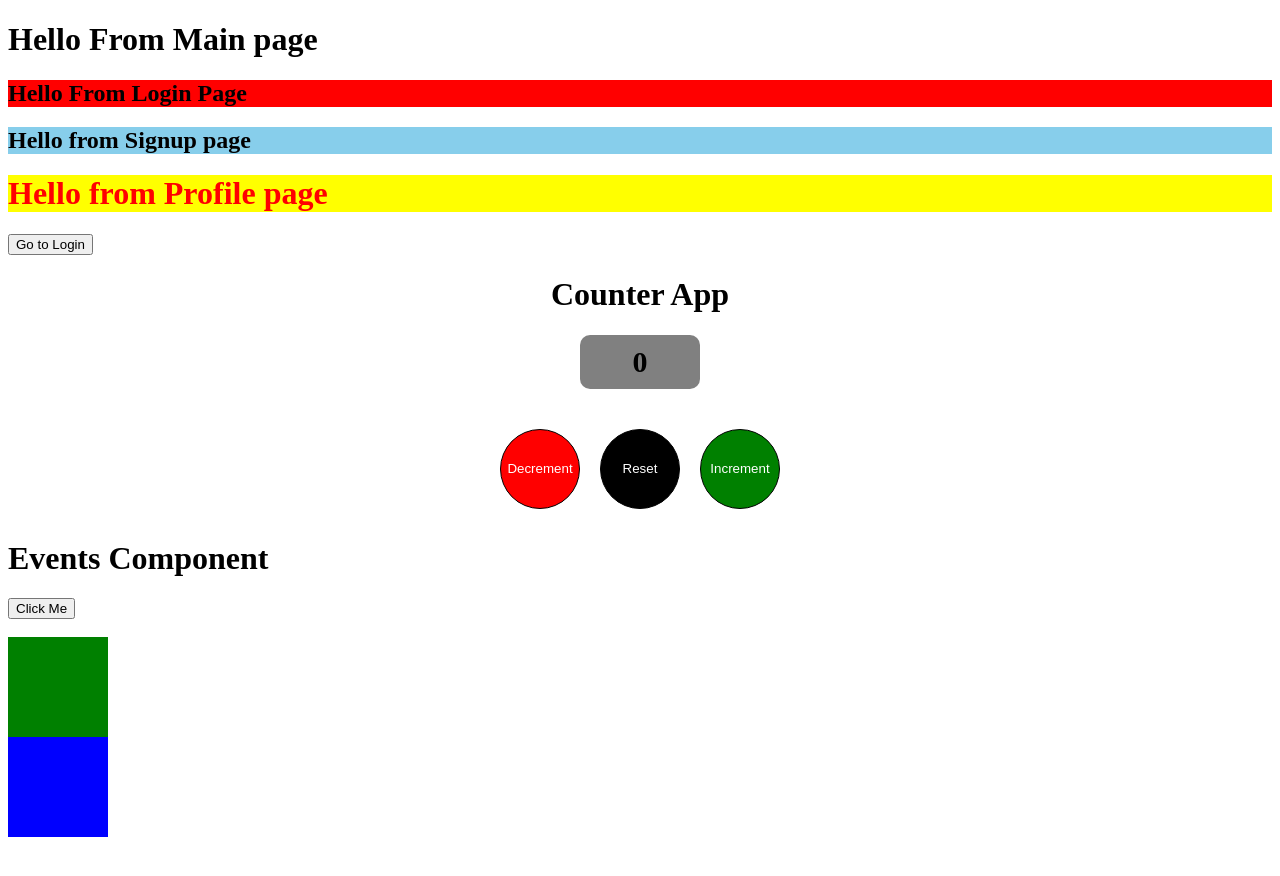
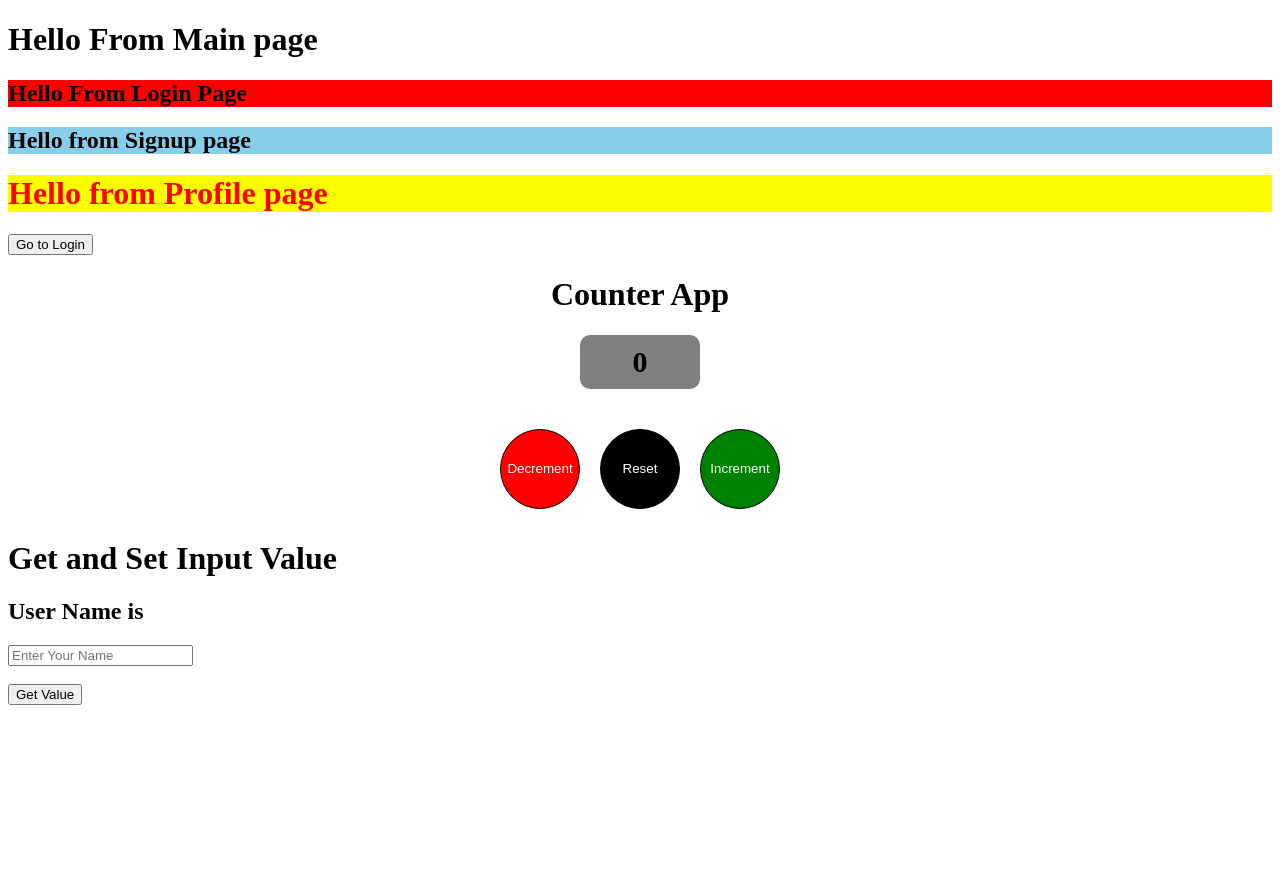
Before and after one commit to manuraj23/Angular, an Angular app: page / in a window 1280 px wide. Shown: the top 876 px of the page. After the commit the page ends 800 px from the top, so only its background shows below. Built offline with nearby package versions, Linux system fonts and the light colour scheme.

Commit message:
Input Value Get Set

```diff
--- a/src/app/app.html
+++ b/src/app/app.html
@@ -4,4 +4,5 @@
 <app-profile></app-profile>
 <button (click)="click_Function()" >Go to Login</button>
 <app-counter></app-counter>
-<app-events></app-events>
+<!-- <app-events></app-events> -->
+ <app-inputvalue-get-set></app-inputvalue-get-set>
--- a/src/app/app.ts
+++ b/src/app/app.ts
@@ -1,13 +1,14 @@
-import { Component, signal } from '@angular/core';
+import { Component, Input, signal } from '@angular/core';
 import { Login } from './login/login';
 import { Signup } from './signup/signup';
 import { Profile } from './profile/profile';
 import { Counter } from './counter/counter';
 import { Events } from './events/events';
+import { InputvalueGetSet } from './inputvalue-get-set/inputvalue-get-set';
 
 @Component({
   selector: 'app-root',
-  imports: [Login, Signup,Profile,Counter,Events],
+  imports: [Login, Signup,Profile,Counter,Events,InputvalueGetSet],
   templateUrl: './app.html',
   styleUrl: './app.css'
 })
--- /dev/null
+++ b/src/app/inputvalue-get-set/inputvalue-get-set.html
@@ -0,0 +1,6 @@
+<h1>Get and Set Input Value</h1>
+<h2>User Name is {{showName}}</h2>
+<input type="text" (input)="getName($event)" placeholder="Enter Your Name">
+<br>
+<br>
+<button  (click)="displayName()">Get Value</button>
--- /dev/null
+++ b/src/app/inputvalue-get-set/inputvalue-get-set.ts
@@ -0,0 +1,21 @@
+import { Component } from '@angular/core';
+
+@Component({
+  selector: 'app-inputvalue-get-set',
+  imports: [],
+  templateUrl: './inputvalue-get-set.html',
+  styleUrl: './inputvalue-get-set.css',
+})
+export class InputvalueGetSet {
+  name="";
+  showName="";
+  getName(event:Event){
+
+    const val=(event.target as HTMLInputElement).value;
+    console.log(val);
+    this.name=val;
+  }
+  displayName(){
+    this.showName=this.name;
+  }
+}
```
Also changed, not shown: src/app/inputvalue-get-set/inputvalue-get-set.css (added), 1 other file (tests, documents, lock files or other folders).
